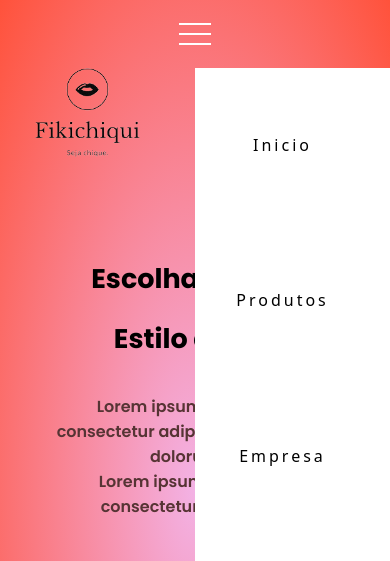
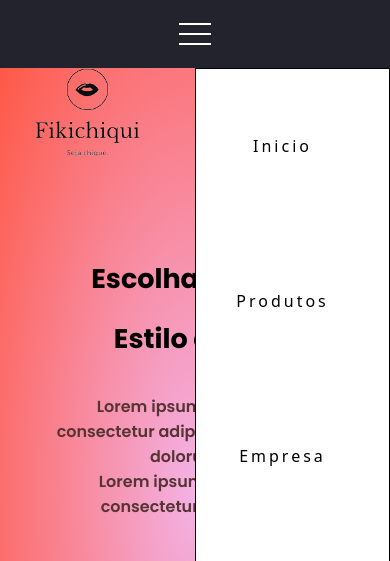
Before and after one commit to guiialm/FikiChiqui, a plain HTML site: page index.html in a window 390 px wide. Both pictures are taken after a click on the element 195 px from the left and 33 px from the top of the page. Shown: the top 561 px of the page. Drawn offline with nearby package versions, Linux system fonts and the light colour scheme.

Commit message:
ajustando menu

```diff
--- a/style.css
+++ b/style.css
@@ -36,6 +36,7 @@ nav {
     font-family: system-ui, -apple-system, BlinkMacSystemFont, 'Segoe UI', Roboto, Oxygen, Ubuntu, Cantarell, 'Open Sans', 'Helvetica Neue', sans-serif;
     background-color: #23232e;
     height: 8vh;
+    z-index: 999;
 }
 
 .nav-list {
@@ -44,12 +45,14 @@ nav {
 }
 
 .nav-list li {
+
     letter-spacing: 3px;
     margin-left: 32px;
 }
 
 
 .mobile-menu {
+
     cursor: pointer;
     display: none;
 }
@@ -82,8 +85,8 @@ nav {
     }
 
     nav {
-        color: black;
-        background: none;
+        background-color: #23232e;
+
     }
 
     .mobile-menu div {
@@ -101,10 +104,15 @@ nav {
         display: block;
 
     }
+    .nav-list.active {
+        border: 1px solid black;
+    }
+
 }
 
 .nav-list.active {
     transform: translateX(0);
+
 }
 
 @keyframes navLinkFade {
```
